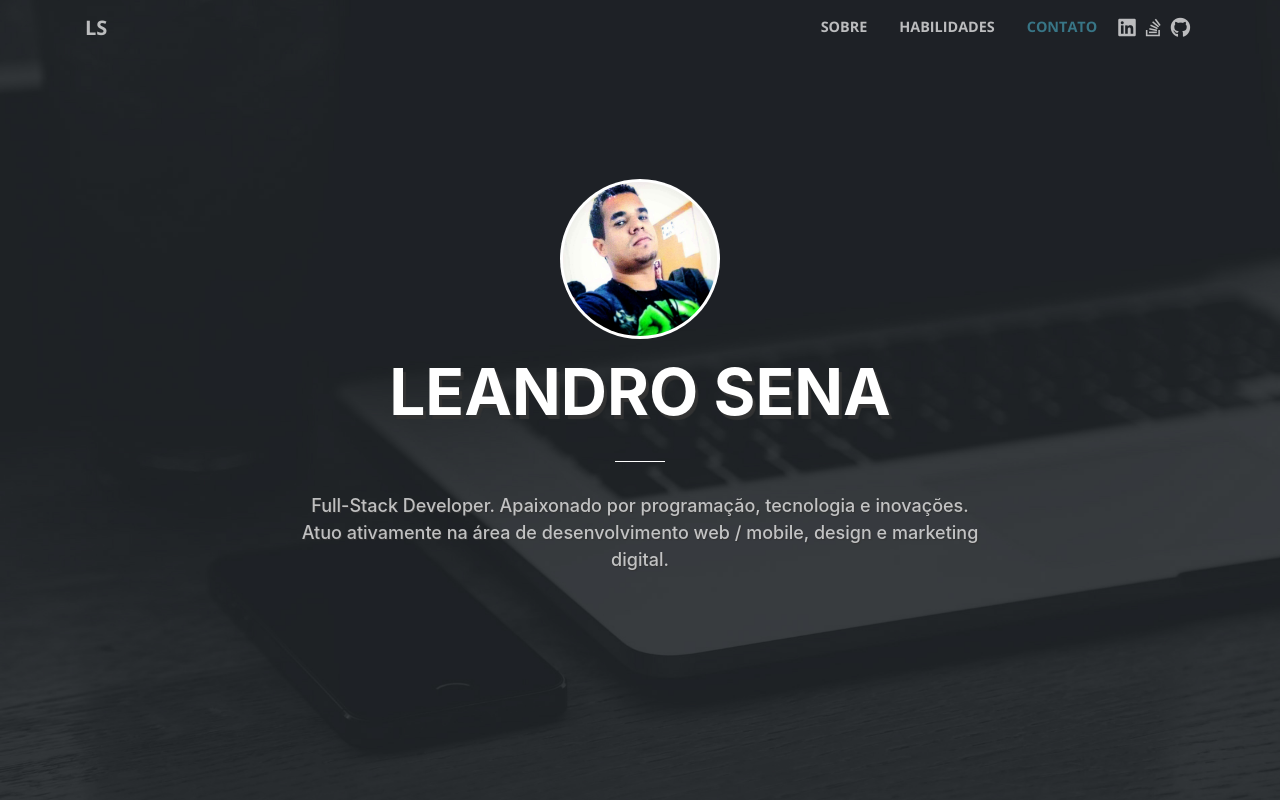
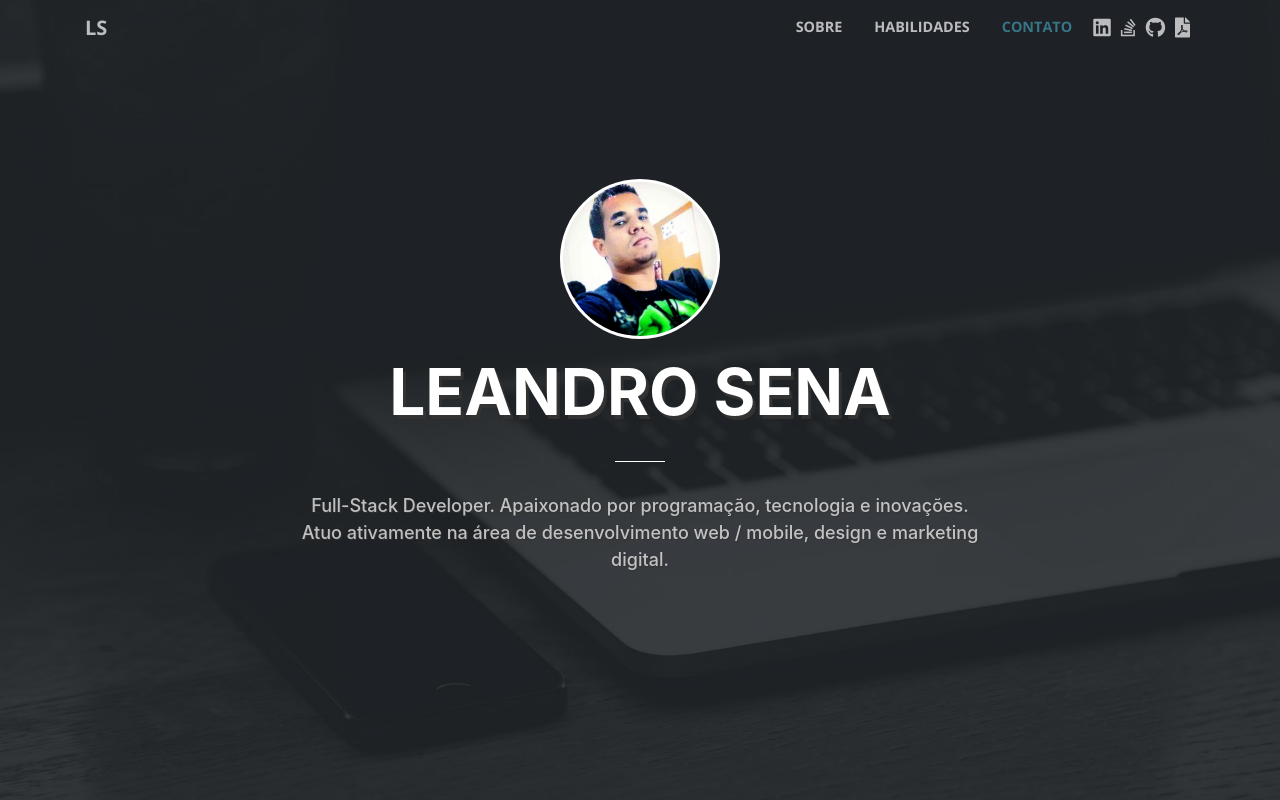
Before and after one commit to leosena777/leosena777.github.io, a website with bundled scripts: page index.html in a window 1280 px wide. Shown: the top 800 px of the page. Built offline with nearby package versions, Linux system fonts and the light colour scheme.

Commit message:
curriculo adicionado

```diff
--- a/index.html
+++ b/index.html
@@ -56,6 +56,9 @@
 
             <li class="nav-item">
               <a class="nav-link nav-ico" title="Github" href="https://github.com/leosena777" target="_blank"> <i class="fab fa-github"></i> </a>
+            </li>
+            <li class="nav-item">
+              <a class="nav-link nav-ico" title="Currículo" href="https://drive.google.com/file/d/1nALqlVuT3lxOhVElna81GONCOICX3dC2/view" target="_blank"> <i class="fas fa-file-pdf"></i> </a>
             </li>
 
           </ul>
```
